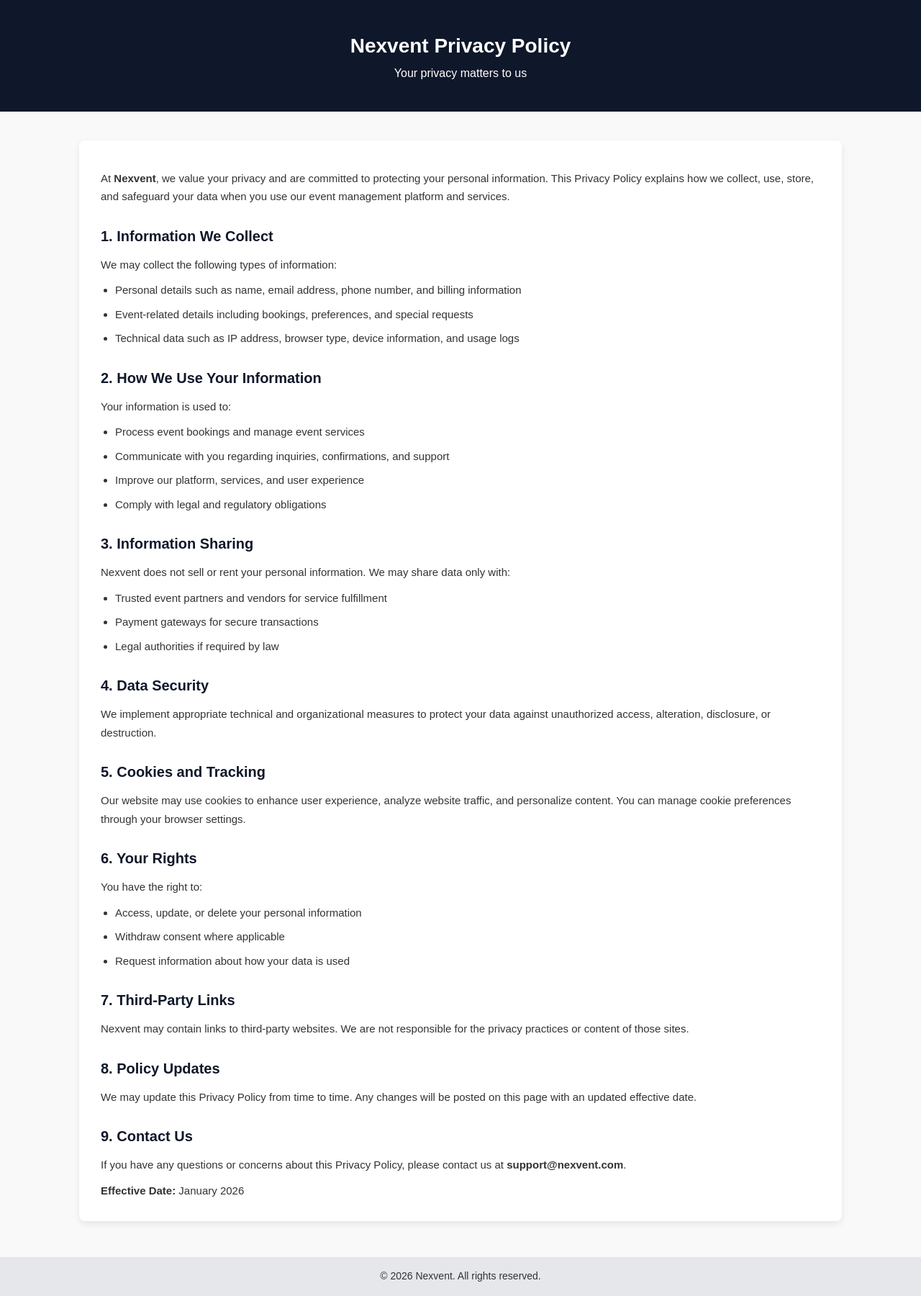
After one commit to Hector6633/Nexvent, a Django app: page /privacy-policy in a window 1280 px wide. The commit adds this page. Shown: the whole page at 72% size. Run offline with Django 5.2, Linux system fonts and the light colour scheme.

Commit message:
E-mail based verification implemented & privacy-policy page created.

```diff
--- a/templates/index.html
+++ b/templates/index.html
@@ -50,7 +50,7 @@
                 <div class="d-inline-flex align-items-center" style="height: 45px;">
                     <small class="me-3 text-light"><i class="fa fa-map-marker-alt me-2"></i>Info Street, Banglore, India</small>
                     <small class="me-3 text-light"><i class="fa fa-phone-alt me-2"></i>+91 9037656805</small>
-                    <small class="text-light"><i class="fa fa-envelope-open me-2"></i>info@example.com</small>
+                    <small class="text-light"><i class="fa fa-envelope-open me-2"></i>nexventinfo@gmail.com</small>
                 </div>
             </div>
             <div class="col-lg-4 text-center text-lg-end">
@@ -467,7 +467,7 @@
                     <h4 class="text-white mb-3">Our Pages</h4>
                     <a class="btn btn-link" href="{% url "about" %}">About Us</a>
                     <a class="btn btn-link" href="{% url "feedback" %}">Feedback Us</a>
-                    <a class="btn btn-link" href="">Privacy Policy</a>
+                    <a class="btn btn-link" href="{% url "privacy_policy" %}">Privacy Policy</a>
                     <a class="btn btn-link" href="{% url "events" %}">Events</a>
                     <a class="btn btn-link" href="{% url "sign_up" %}">Account</a>
                 </div>
@@ -475,7 +475,7 @@
                     <h4 class="text-white mb-3">Contact</h4>
                     <p class="mb-2"><i class="fa fa-map-marker-alt me-3"></i>Info Street, Banglore, India</p>
                     <p class="mb-2"><i class="fa fa-phone-alt me-3"></i>+91 9037656805</p>
-                    <p class="mb-2"><i class="fa fa-envelope me-3"></i>info@example.com</p>
+                    <p class="mb-2"><i class="fa fa-envelope me-3"></i>nexventinfo@gmail.com</p>
                     <div class="d-flex pt-2">
                         <a class="btn btn-outline-light btn-social" href=""><i class="fab fa-twitter"></i></a>
                         <a class="btn btn-outline-light btn-social" href=""><i class="fab fa-facebook-f"></i></a>
--- /dev/null
+++ b/templates/privacy-policy.html
@@ -0,0 +1,164 @@
+<!DOCTYPE html>
+<html lang="en">
+<head>
+    <meta charset="UTF-8">
+    <meta name="viewport" content="width=device-width, initial-scale=1.0">
+    <title>Privacy Policy | Nexvent</title>
+    <style>
+        * {
+            box-sizing: border-box;
+            margin: 0;
+            padding: 0;
+            font-family: Arial, Helvetica, sans-serif;
+        }
+
+        body {
+            background-color: #f9f9f9;
+            color: #333;
+            line-height: 1.7;
+        }
+
+        .container {
+            max-width: 1100px;
+            margin: auto;
+            padding: 20px;
+        }
+
+        header {
+            background: #0f172a;
+            color: #fff;
+            padding: 20px 0;
+            text-align: center;
+        }
+
+        header h1 {
+            font-size: 28px;
+        }
+
+        .policy-box {
+            background: #ffffff;
+            padding: 30px;
+            margin-top: 20px;
+            border-radius: 8px;
+            box-shadow: 0 4px 10px rgba(0, 0, 0, 0.08);
+        }
+
+        .policy-box h2 {
+            margin-top: 25px;
+            font-size: 20px;
+            color: #0f172a;
+        }
+
+        .policy-box p {
+            margin-top: 10px;
+            font-size: 15px;
+        }
+
+        .policy-box ul {
+            margin: 10px 0 0 20px;
+        }
+
+        .policy-box ul li {
+            margin-bottom: 8px;
+            font-size: 15px;
+        }
+
+        footer {
+            text-align: center;
+            padding: 15px;
+            margin-top: 30px;
+            font-size: 14px;
+            background: #e5e7eb;
+        }
+
+        @media (max-width: 768px) {
+            header h1 {
+                font-size: 22px;
+            }
+
+            .policy-box {
+                padding: 20px;
+            }
+
+            .policy-box h2 {
+                font-size: 18px;
+            }
+
+            .policy-box p,
+            .policy-box ul li {
+                font-size: 14px;
+            }
+        }
+    </style>
+</head>
+<body>
+
+<header>
+    <div class="container">
+        <h1>Nexvent Privacy Policy</h1>
+        <p>Your privacy matters to us</p>
+    </div>
+</header>
+
+<div class="container">
+    <div class="policy-box">
+        <p>At <strong>Nexvent</strong>, we value your privacy and are committed to protecting your personal information. This Privacy Policy explains how we collect, use, store, and safeguard your data when you use our event management platform and services.</p>
+
+        <h2>1. Information We Collect</h2>
+        <p>We may collect the following types of information:</p>
+        <ul>
+            <li>Personal details such as name, email address, phone number, and billing information</li>
+            <li>Event-related details including bookings, preferences, and special requests</li>
+            <li>Technical data such as IP address, browser type, device information, and usage logs</li>
+        </ul>
+
+        <h2>2. How We Use Your Information</h2>
+        <p>Your information is used to:</p>
+        <ul>
+            <li>Process event bookings and manage event services</li>
+            <li>Communicate with you regarding inquiries, confirmations, and support</li>
+            <li>Improve our platform, services, and user experience</li>
+            <li>Comply with legal and regulatory obligations</li>
+        </ul>
+
+        <h2>3. Information Sharing</h2>
+        <p>Nexvent does not sell or rent your personal information. We may share data only with:</p>
+        <ul>
+            <li>Trusted event partners and vendors for service fulfillment</li>
+            <li>Payment gateways for secure transactions</li>
+            <li>Legal authorities if required by law</li>
+        </ul>
+
+        <h2>4. Data Security</h2>
+        <p>We implement appropriate technical and organizational measures to protect your data against unauthorized access, alteration, disclosure, or destruction.</p>
+
+        <h2>5. Cookies and Tracking</h2>
+        <p>Our website may use cookies to enhance user experience, analyze website traffic, and personalize content. You can manage cookie preferences through your browser settings.</p>
+
+        <h2>6. Your Rights</h2>
+        <p>You have the right to:</p>
+        <ul>
+            <li>Access, update, or delete your personal information</li>
+            <li>Withdraw consent where applicable</li>
+            <li>Request information about how your data is used</li>
+        </ul>
+
+        <h2>7. Third-Party Links</h2>
+        <p>Nexvent may contain links to third-party websites. We are not responsible for the privacy practices or content of those sites.</p>
+
+        <h2>8. Policy Updates</h2>
+        <p>We may update this Privacy Policy from time to time. Any changes will be posted on this page with an updated effective date.</p>
+
+        <h2>9. Contact Us</h2>
+        <p>If you have any questions or concerns about this Privacy Policy, please contact us at <strong>support@nexvent.com</strong>.</p>
+
+        <p><strong>Effective Date:</strong> January 2026</p>
+    </div>
+</div>
+
+<footer>
+    <p>&copy; 2026 Nexvent. All rights reserved.</p>
+</footer>
+
+</body>
+</html>
--- a/themes/urls.py
+++ b/themes/urls.py
@@ -7,4 +7,5 @@
     path('feedback', feedback, name='feedback'),
     path('success', success, name='success'),
     path('error', error, name='error'),
+    path('privacy-policy', privacy_policy, name='privacy_policy'),
 ]
--- a/themes/views.py
+++ b/themes/views.py
@@ -1,6 +1,8 @@
 from django.shortcuts import render, redirect
 from . models import Feedback
 from django.contrib import messages
+from django.conf import settings
+from django.core.mail import send_mail
 
 def index(request):
     return render(request, 'index.html')
@@ -17,6 +19,16 @@
             message = request.POST['message']
             feedback_data = Feedback.objects.create(name=name, email=email, number=number, message=message)
             feedback_data.save()
+            subject = "Nexvent Feedback"
+            message = f"Dear {name},\nThank you for your feedback. We will get back to you soon.\n\nBest Regards,\nNexvent Team."
+            recipient = email
+            send_mail(
+                subject,
+                message,
+                settings.EMAIL_HOST_USER,
+                [recipient],
+                fail_silently=True,
+            )
             success_msg = "Thank you for your Feedback"
             messages.success(request, success_msg)
             return redirect('feedback')
@@ -31,3 +43,6 @@
 
 def error(request):
     return render(request, 'error.html')
+
+def privacy_policy(request):
+    return render(request, 'privacy-policy.html')
```
Also changed, not shown: Nexvent/settings.py (+10 -0 lines), account_manager/views.py (+13 -1 lines), events/views.py (+12 -0 lines), templates/about.html (+5 -5 lines), templates/error.html (+5 -5 lines), templates/event-booking-form.html (+5 -5 lines), templates/events.html (+5 -5 lines), templates/feedback.html (+5 -5 lines), templates/readmore.html (+5 -5 lines), templates/search.html (+5 -5 lines), templates/sign-in.html (+5 -5 lines), templates/sign-up.html (+5 -5 lines), templates/success.html (+5 -5 lines).
